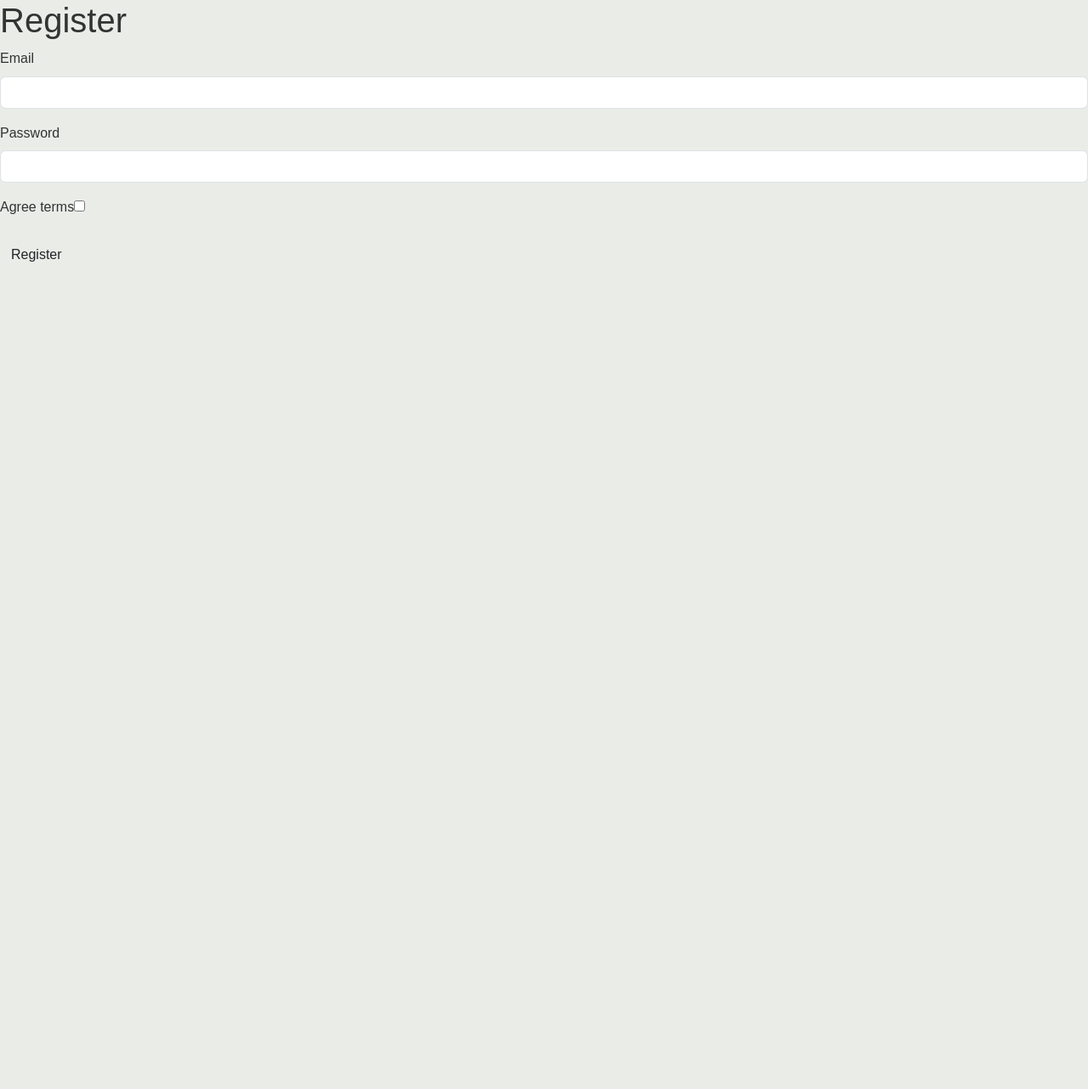
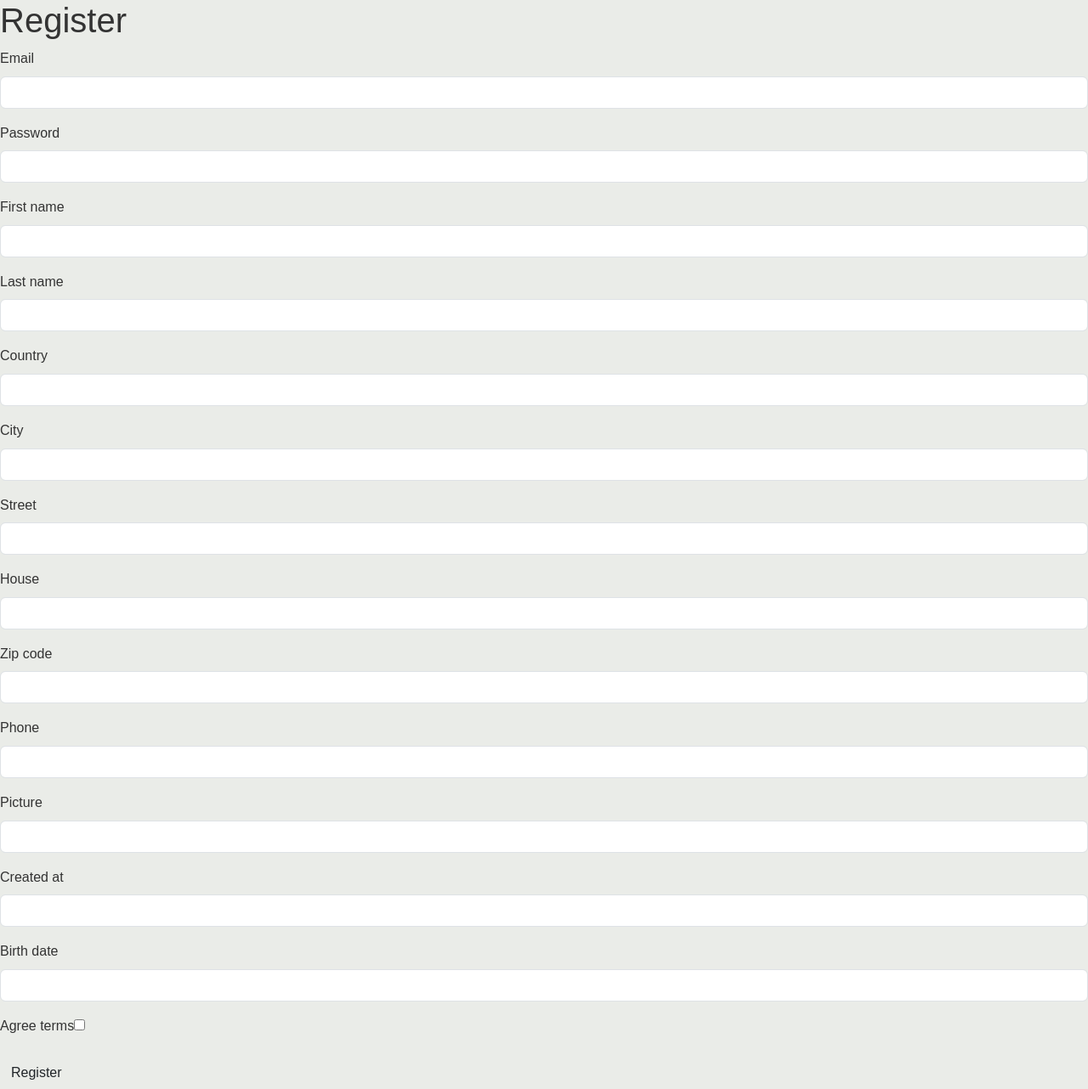
Before and after one commit to DmitriiMal/web-shop-project, a Symfony app: template templates/registration/register.html.twig in a window 1280 px wide. Shown: the whole page at 85% size. Before the commit the page ends 308 px from the top, so only its background shows below. Run offline with Twig, Linux system fonts and the light colour scheme; the template is opened without the code that fills it, so the values that code supplies are empty; form fields are guessed from the names that the template uses; some libraries are stand-ins or nearby versions.

Commit message:
registration form order

```diff
--- a/templates/registration/register.html.twig
+++ b/templates/registration/register.html.twig
@@ -12,6 +12,17 @@
         {{ form_row(registrationForm.plainPassword, {
             label: 'Password'
         }) }}
+        {{ form_row(registrationForm.first_name) }}
+        {{ form_row(registrationForm.last_name) }}
+        {{ form_row(registrationForm.country) }}
+        {{ form_row(registrationForm.city) }}
+        {{ form_row(registrationForm.street) }}
+        {{ form_row(registrationForm.house) }}
+        {{ form_row(registrationForm.zip_code) }}
+        {{ form_row(registrationForm.phone) }}
+        {{ form_row(registrationForm.picture) }}
+        {{ form_row(registrationForm.created_at) }}
+        {{ form_row(registrationForm.birth_date) }}
         {{ form_row(registrationForm.agreeTerms) }}
 
         <button type="submit" class="btn">Register</button>
```
Also changed, not shown: src/Form/RegistrationFormType.php (+9 -8 lines).
